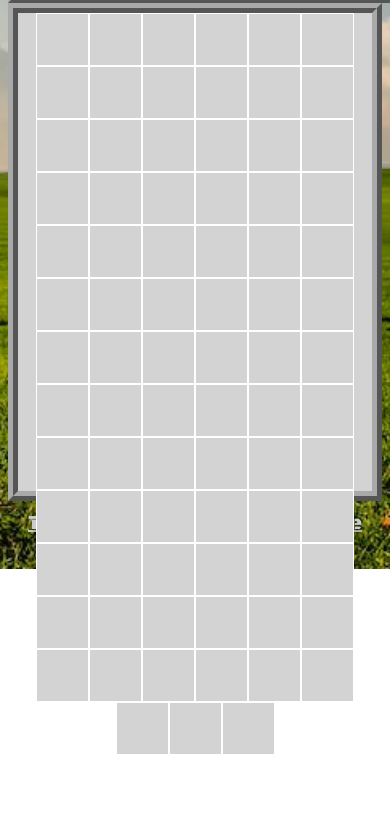
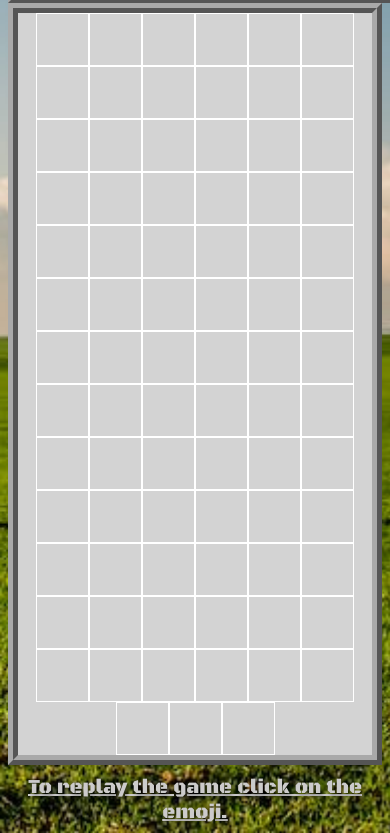
Before and after one commit to curtiskressibucher/Project1-Minesweeper, a plain HTML site: page index.html in a window 390 px wide. Shown: the part 502-1335 px from the top of the page. Before the commit the page ends 1257 px from the top, so only its background shows below. Drawn offline with Linux system fonts and the light colour scheme.

Commit message:
New styles and more responsive board

```diff
--- a/script.js
+++ b/script.js
@@ -181,6 +181,11 @@ resetGame.addEventListener('click', function () {
 // Displays the current game board
 // -   Create an empty grid with cells roughly a 9x9(e.g., a 2D array)
 function renderBoard() {
+    let boardWidth = 53 * columns + 20;
+    document
+        .querySelector(`.board`)
+        .setAttribute(`style`, `width: ${boardWidth}px`);
+
     for (let r = 0; r < rows; r++) {
         let rows = [];
         for (let c = 0; c < columns; c++) {
@@ -273,7 +278,7 @@ function countAdjacentMines(row, col) {
                 newCol < columns
             ) {
                 if (board[newRow][newCol].isMine) {
-                    // console.log(board[newRow][newCol]);
+                    console.log(board[newRow][newCol]);
                     count++;
                 }
             }
--- a/style.css
+++ b/style.css
@@ -58,8 +58,6 @@ h1 {
 }
 .board {
     position: relative;
-    width: 498px;
-    height: 498px;
     border: 10px solid darkgray;
     border-style: ridge;
     background-color: lightgray;
@@ -78,6 +76,10 @@ h1 {
     justify-content: center;
     align-items: center;
     cursor: pointer;
+    transition: background-color 0.3s;
+}
+.board div:hover {
+    background-color: gray;
 }
 
 /*=====================================================================*/
```
Also changed, not shown: 1 other file.
